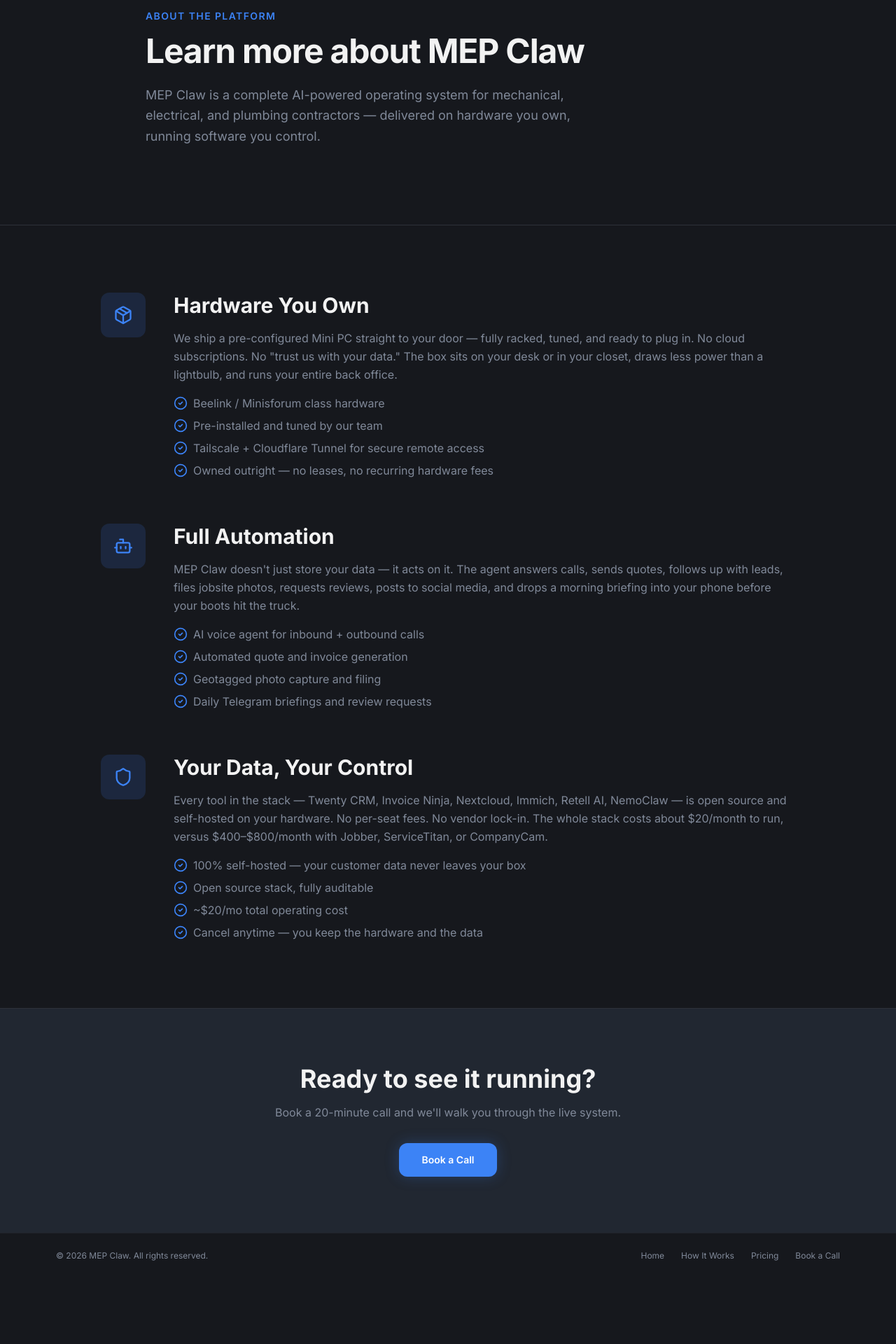
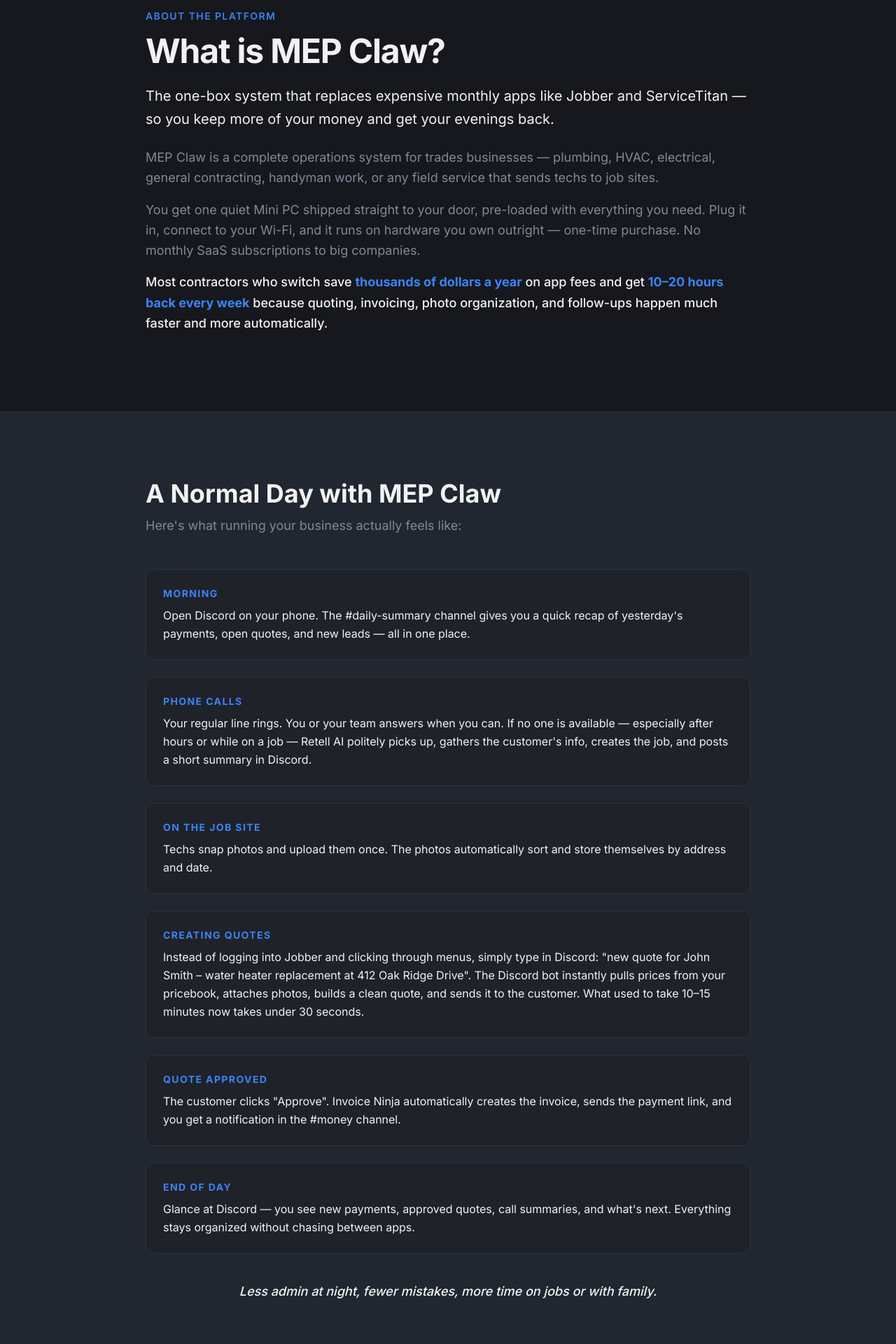
Before and after one commit to 623abl-arch/claw-on-autopilot, a React (Vite) app: page /about in a window 1280 px wide. Shown: the part 180-2100 px from the top of the page at 70% size. Before the commit the page ends 2006 px from the top, so only its background shows below. Built offline with nearby package versions, Linux system fonts and the light colour scheme; the HTML template or start-up script is replaced by a standard one.

Commit message:
Changes
Co-authored-by: PeakOPT-dev <238903350+PeakOPT-dev@users.noreply.github.com>

```diff
--- a/src/pages/AboutMepClaw.tsx
+++ b/src/pages/AboutMepClaw.tsx
@@ -1,7 +1,7 @@
 import Navbar from "@/components/Navbar";
 import SiteFooter from "@/components/SiteFooter";
 import { Button } from "@/components/ui/button";
-import { Package, Bot, Shield, CheckCircle2 } from "lucide-react";
+import { Package, MessageSquare, Users, FileText, Phone, Camera, BarChart3, Shield, CheckCircle2 } from "lucide-react";
 
 const AboutMepClaw = () => (
   <>
@@ -14,75 +14,134 @@ const AboutMepClaw = () => (
             About the platform
           </p>
           <h1 className="text-4xl md:text-5xl font-bold text-foreground mb-6 tracking-tight">
-            Learn more about MEP Claw
+            What is MEP Claw?
           </h1>
-          <p className="text-lg text-muted-foreground leading-relaxed max-w-2xl">
-            MEP Claw is a complete AI-powered operating system for mechanical, electrical, and plumbing
-            contractors — delivered on hardware you own, running software you control.
+          <p className="text-xl text-foreground leading-relaxed mb-6">
+            The one-box system that replaces expensive monthly apps like Jobber and ServiceTitan — so you keep more of your money and get your evenings back.
+          </p>
+          <p className="text-lg text-muted-foreground leading-relaxed mb-4">
+            MEP Claw is a complete operations system for trades businesses — plumbing, HVAC, electrical, general contracting, handyman work, or any field service that sends techs to job sites.
+          </p>
+          <p className="text-lg text-muted-foreground leading-relaxed mb-4">
+            You get one quiet Mini PC shipped straight to your door, pre-loaded with everything you need. Plug it in, connect to your Wi-Fi, and it runs on hardware you own outright — one-time purchase. No monthly SaaS subscriptions to big companies.
+          </p>
+          <p className="text-lg text-foreground leading-relaxed font-medium">
+            Most contractors who switch save <span className="text-primary font-bold">thousands of dollars a year</span> on app fees and get <span className="text-primary font-bold">10–20 hours back every week</span> because quoting, invoicing, photo organization, and follow-ups happen much faster and more automatically.
           </p>
         </div>
       </section>
 
-      {/* Three pillars expanded */}
-      <section className="py-20 md:py-24">
-        <div className="container max-w-5xl mx-auto px-4 space-y-16">
-          <div className="grid md:grid-cols-[auto_1fr] gap-6 md:gap-10 items-start">
-            <div className="w-16 h-16 rounded-xl bg-primary/15 flex items-center justify-center text-primary shrink-0">
-              <Package className="w-7 h-7" />
-            </div>
-            <div>
-              <h2 className="text-2xl md:text-3xl font-bold text-foreground mb-4">Hardware You Own</h2>
-              <p className="text-muted-foreground leading-relaxed mb-4">
-                We ship a pre-configured Mini PC straight to your door — fully racked, tuned, and ready
-                to plug in. No cloud subscriptions. No "trust us with your data." The box sits on your
-                desk or in your closet, draws less power than a lightbulb, and runs your entire back office.
-              </p>
-              <ul className="space-y-2 text-muted-foreground">
-                {["Beelink / Minisforum class hardware", "Pre-installed and tuned by our team", "Tailscale + Cloudflare Tunnel for secure remote access", "Owned outright — no leases, no recurring hardware fees"].map((i) => (
-                  <li key={i} className="flex gap-2"><CheckCircle2 className="w-5 h-5 text-primary shrink-0 mt-0.5" />{i}</li>
-                ))}
-              </ul>
-            </div>
+      {/* A Normal Day */}
+      <section className="py-20 md:py-24 bg-surface">
+        <div className="container max-w-4xl mx-auto px-4">
+          <h2 className="text-3xl md:text-4xl font-bold text-foreground mb-3">A Normal Day with MEP Claw</h2>
+          <p className="text-muted-foreground text-lg mb-12">Here's what running your business actually feels like:</p>
+
+          <div className="space-y-6">
+            {[
+              { time: "Morning", body: "Open Discord on your phone. The #daily-summary channel gives you a quick recap of yesterday's payments, open quotes, and new leads — all in one place." },
+              { time: "Phone calls", body: "Your regular line rings. You or your team answers when you can. If no one is available — especially after hours or while on a job — Retell AI politely picks up, gathers the customer's info, creates the job, and posts a short summary in Discord." },
+              { time: "On the job site", body: "Techs snap photos and upload them once. The photos automatically sort and store themselves by address and date." },
+              { time: "Creating quotes", body: "Instead of logging into Jobber and clicking through menus, simply type in Discord: \"new quote for John Smith – water heater replacement at 412 Oak Ridge Drive\". The Discord bot instantly pulls prices from your pricebook, attaches photos, builds a clean quote, and sends it to the customer. What used to take 10–15 minutes now takes under 30 seconds." },
+              { time: "Quote approved", body: "The customer clicks \"Approve\". Invoice Ninja automatically creates the invoice, sends the payment link, and you get a notification in the #money channel." },
+              { time: "End of day", body: "Glance at Discord — you see new payments, approved quotes, call summaries, and what's next. Everything stays organized without chasing between apps." },
+            ].map((s) => (
+              <div key={s.time} className="rounded-xl border border-border bg-card p-6">
+                <div className="text-sm font-bold text-primary uppercase tracking-widest mb-2">{s.time}</div>
+                <p className="text-foreground leading-relaxed">{s.body}</p>
+              </div>
+            ))}
           </div>
 
-          <div className="grid md:grid-cols-[auto_1fr] gap-6 md:gap-10 items-start">
-            <div className="w-16 h-16 rounded-xl bg-primary/15 flex items-center justify-center text-primary shrink-0">
-              <Bot className="w-7 h-7" />
-            </div>
-            <div>
-              <h2 className="text-2xl md:text-3xl font-bold text-foreground mb-4">Full Automation</h2>
-              <p className="text-muted-foreground leading-relaxed mb-4">
-                MEP Claw doesn't just store your data — it acts on it. The agent answers calls, sends quotes,
-                follows up with leads, files jobsite photos, requests reviews, posts to social media, and
-                drops a morning briefing into your phone before your boots hit the truck.
-              </p>
-              <ul className="space-y-2 text-muted-foreground">
-                {["AI voice agent for inbound + outbound calls", "Automated quote and invoice generation", "Geotagged photo capture and filing", "Daily Telegram briefings and review requests"].map((i) => (
-                  <li key={i} className="flex gap-2"><CheckCircle2 className="w-5 h-5 text-primary shrink-0 mt-0.5" />{i}</li>
+          <p className="text-lg text-foreground font-medium mt-10 text-center italic">
+            Less admin at night, fewer mistakes, more time on jobs or with family.
+          </p>
+        </div>
+      </section>
+
+      {/* The Full Stack */}
+      <section className="py-20 md:py-24">
+        <div className="container max-w-5xl mx-auto px-4">
+          <h2 className="text-3xl md:text-4xl font-bold text-foreground mb-3">What You Actually Get — The Full Stack</h2>
+          <p className="text-muted-foreground text-lg mb-12">Every piece of your operation, on one box you own.</p>
+
+          <div className="grid md:grid-cols-2 gap-5">
+            {[
+              { icon: Package, title: "📦 One Box You Own", body: "A compact, quiet Mini PC that ships pre-configured for your trade. You own the hardware and all the software forever. No monthly rent, no vendor lock-in." },
+              { icon: MessageSquare, title: "💬 Discord — Your Main Command Center", body: "The main place your team runs the business. Channels like #money, #leads, #call-summaries, and #openclaw-commands. The AI bot lets you create jobs, quotes, and clients with natural text commands. Real-time notifications for everything." },
+              { icon: Users, title: "📋 Twenty CRM — Customer & Job Records", body: "Stores all client details, job history, addresses, notes, and automatically logs calls, texts, quotes, and payments so nothing falls through the cracks." },
+              { icon: FileText, title: "🧾 Invoice Ninja — Quotes, Invoices & Payments", body: "Professional quotes and invoices with your branding. Customers view, approve, and pay easily (card, Apple Pay, or bank transfer). Approved quotes turn into invoices automatically with reminders for overdue payments." },
+              { icon: Phone, title: "📱 Phone & Text Support", body: "Retell AI answers only when no one else can (especially after hours). Twilio handles text messages to your business number. All calls and texts log automatically into your system." },
+              { icon: Camera, title: "📸 Photos & Files", body: "Immich automatically organizes job site photos by address and date. Nextcloud gives you secure private storage for contracts, permits, and documents." },
+              { icon: BarChart3, title: "📊 Dashboard & Pricebook", body: "A clean dashboard shows today's jobs, open quotes, revenue, and system health. Your custom pricebook lives in the system so the Discord bot can pull accurate pricing instantly." },
+              { icon: Shield, title: "🔒 Secure & Connected", body: "Everything runs safely on your Mini PC with Cloudflare protection. A small helper VPS handles notifications, but the main system stays under your control." },
+            ].map((c) => (
+              <div key={c.title} className="rounded-xl border border-border bg-card p-6 hover:border-primary/40 transition-colors">
+                <h3 className="font-semibold text-foreground text-lg mb-3">{c.title}</h3>
+                <p className="text-muted-foreground leading-relaxed">{c.body}</p>
+              </div>
+            ))}
+          </div>
+        </div>
+      </section>
+
+      {/* Why MEP Claw Beats the Old Way */}
+      <section className="py-20 md:py-24 bg-surface">
+        <div className="container max-w-5xl mx-auto px-4">
+          <h2 className="text-3xl md:text-4xl font-bold text-foreground mb-12">Why MEP Claw Beats the Old Way</h2>
+
+          <div className="rounded-xl border border-border bg-card overflow-hidden">
+            <table className="w-full text-left">
+              <thead>
+                <tr className="border-b border-border bg-background">
+                  <th className="py-5 px-6 text-muted-foreground font-medium">Current Setup (Jobber, ServiceTitan, etc.)</th>
+                  <th className="py-5 px-6 text-primary font-medium">MEP Claw</th>
+                </tr>
+              </thead>
+              <tbody>
+                {[
+                  ["Hundreds of dollars every month in subscriptions", "One-time purchase for the box + very low ongoing costs"],
+                  ["Data stored on someone else's servers", "All your data lives on hardware you physically own"],
+                  ["Clicking through multiple apps and menus", "Simple messages in Discord to create quotes and jobs"],
+                  ["Admin work piles up at night", "Faster workflows and automation free up your time"],
+                  ["Risk of price hikes or lockouts", "You control everything — no surprises"],
+                ].map(([a, b]) => (
+                  <tr key={a} className="border-b border-border last:border-b-0">
+                    <td className="py-5 px-6 text-muted-foreground line-through decoration-muted-foreground/40">{a}</td>
+                    <td className="py-5 px-6 text-foreground font-medium flex gap-2"><CheckCircle2 className="w-5 h-5 text-primary shrink-0 mt-0.5" />{b}</td>
+                  </tr>
                 ))}
-              </ul>
-            </div>
+              </tbody>
+            </table>
           </div>
 
-          <div className="grid md:grid-cols-[auto_1fr] gap-6 md:gap-10 items-start">
-            <div className="w-16 h-16 rounded-xl bg-primary/15 flex items-center justify-center text-primary shrink-0">
-              <Shield className="w-7 h-7" />
-            </div>
-            <div>
-              <h2 className="text-2xl md:text-3xl font-bold text-foreground mb-4">Your Data, Your Control</h2>
-              <p className="text-muted-foreground leading-relaxed mb-4">
-                Every tool in the stack — Twenty CRM, Invoice Ninja, Nextcloud, Immich, Retell AI,
-                NemoClaw — is open source and self-hosted on your hardware. No per-seat fees. No vendor
-                lock-in. The whole stack costs about $20/month to run, versus $400–$800/month with
-                Jobber, ServiceTitan, or CompanyCam.
-              </p>
-              <ul className="space-y-2 text-muted-foreground">
-                {["100% self-hosted — your customer data never leaves your box", "Open source stack, fully auditable", "~$20/mo total operating cost", "Cancel anytime — you keep the hardware and the data"].map((i) => (
-                  <li key={i} className="flex gap-2"><CheckCircle2 className="w-5 h-5 text-primary shrink-0 mt-0.5" />{i}</li>
-                ))}
-              </ul>
-            </div>
-          </div>
+          <p className="text-lg text-foreground font-semibold mt-8 text-center">
+            You stop renting tools and start owning your entire operations stack.
+          </p>
+        </div>
+      </section>
+
+      {/* Who It's For */}
+      <section className="py-20 md:py-24">
+        <div className="container max-w-4xl mx-auto px-4">
+          <h2 className="text-3xl md:text-4xl font-bold text-foreground mb-8">Who It's For</h2>
+          <ul className="space-y-4 text-lg">
+            {[
+              "Solo operators tired of admin after hours",
+              "Small crews who want to grow without adding office staff",
+              "Any trade looking for simpler, faster workflows and lower costs",
+            ].map((i) => (
+              <li key={i} className="flex gap-3 text-foreground">
+                <CheckCircle2 className="w-6 h-6 text-primary shrink-0 mt-0.5" />{i}
+              </li>
+            ))}
+          </ul>
+          <p className="text-muted-foreground mt-8 leading-relaxed">
+            We customize the pricebook and setup to match how you actually run your business.
+          </p>
+          <p className="text-foreground font-semibold mt-4">
+            Built for contractors, by a contractor in Clearwater, FL.
+          </p>
         </div>
       </section>
 
@@ -90,13 +149,13 @@ const AboutMepClaw = () => (
       <section className="py-20 border-t border-border bg-surface">
         <div className="container max-w-3xl mx-auto px-4 text-center">
           <h2 className="text-3xl md:text-4xl font-bold text-foreground mb-4">
-            Ready to see it running?
+            Ready to Take Back Your Time and Money?
           </h2>
-          <p className="text-muted-foreground mb-8">
-            Book a 20-minute call and we'll walk you through the live system.
+          <p className="text-muted-foreground text-lg mb-8">
+            Book a short discovery call. We'll talk about your trade, team size, and biggest pain points, then show you how MEP Claw would fit your operation.
           </p>
           <Button variant="cta" size="lg" asChild>
-            <a href="/#book">Book a Call</a>
+            <a href="/#book">Book a Discovery Call →</a>
           </Button>
         </div>
       </section>
```
Also changed, not shown: src/pages/Index.tsx (+5 -2 lines).
